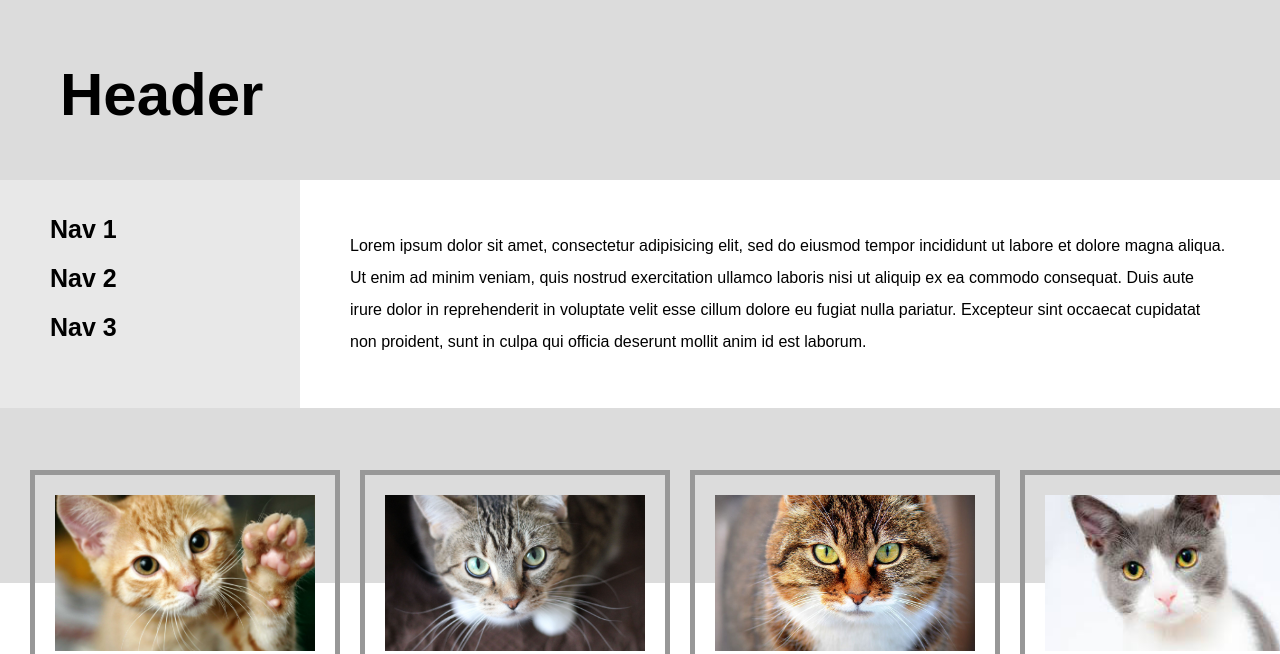
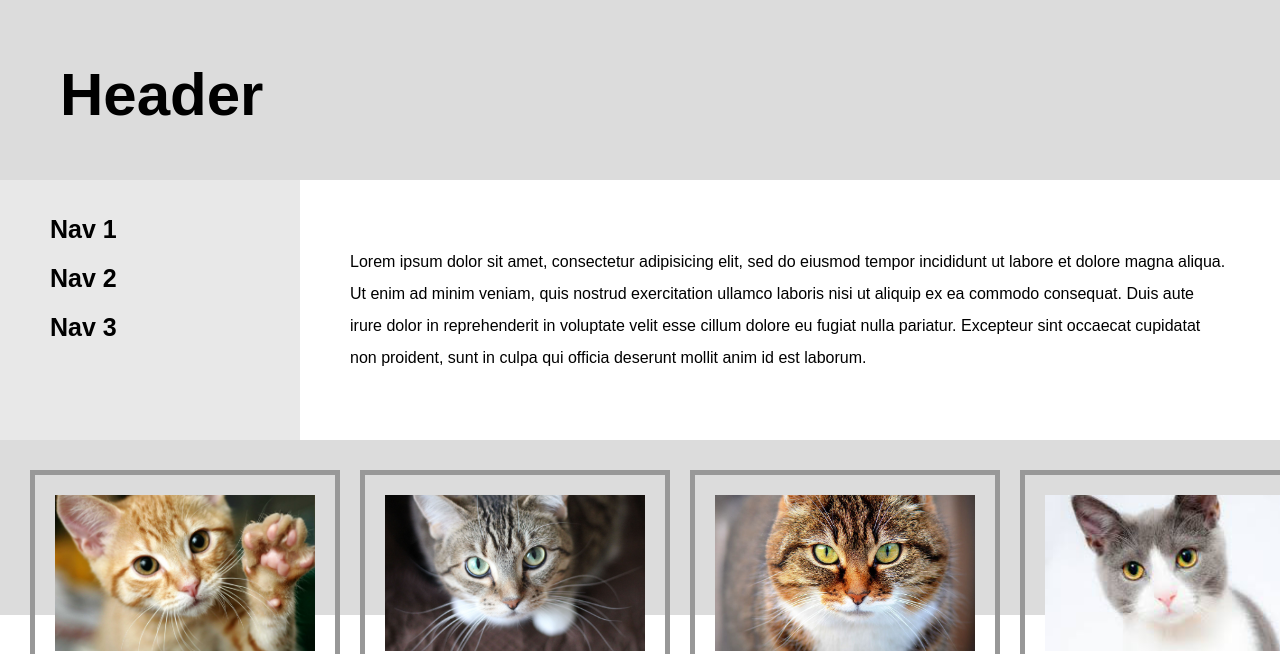
Before and after one commit to ksmaxey/homework1, a plain HTML site: page index.html in a window 1280 px wide. Shown: the top 654 px of the page. Drawn offline with Linux system fonts and the light colour scheme.

Commit message:
fix indentation

```diff
--- a/index.html
+++ b/index.html
@@ -23,7 +23,7 @@
       </nav>
     </aside>
     <main class="content">
-      Lorem ipsum dolor sit amet, consectetur adipisicing elit, sed do eiusmod tempor incididunt ut labore et dolore magna aliqua. Ut enim ad minim veniam, quis nostrud exercitation ullamco laboris nisi ut aliquip ex ea commodo consequat. Duis aute irure dolor in reprehenderit in voluptate velit esse cillum dolore eu fugiat nulla pariatur. Excepteur sint occaecat cupidatat non proident, sunt in culpa qui officia deserunt mollit anim id est laborum.
+      <p>Lorem ipsum dolor sit amet, consectetur adipisicing elit, sed do eiusmod tempor incididunt ut labore et dolore magna aliqua. Ut enim ad minim veniam, quis nostrud exercitation ullamco laboris nisi ut aliquip ex ea commodo consequat. Duis aute irure dolor in reprehenderit in voluptate velit esse cillum dolore eu fugiat nulla pariatur. Excepteur sint occaecat cupidatat non proident, sunt in culpa qui officia deserunt mollit anim id est laborum.</p>
     </main>
     <div class="gray">
     </div>
```
Lines whose indentation alone changed are shown as unchanged.
